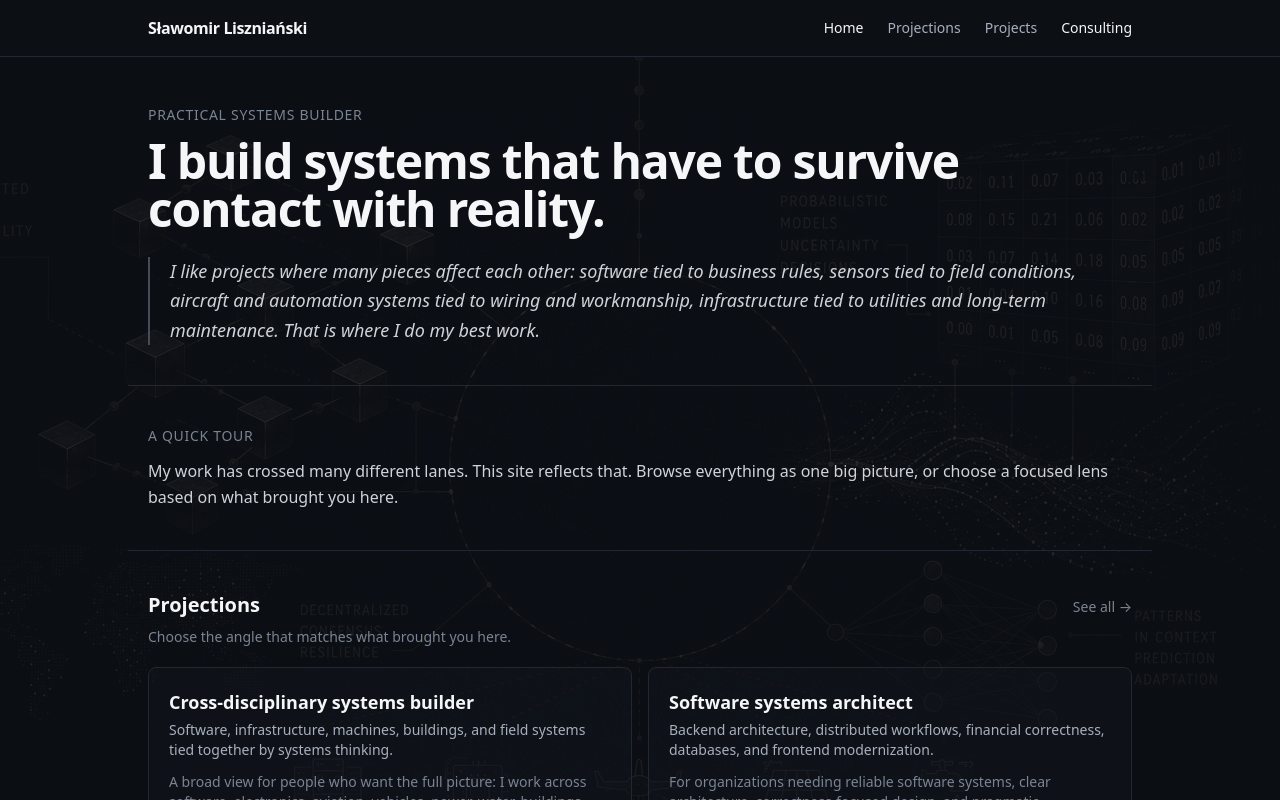
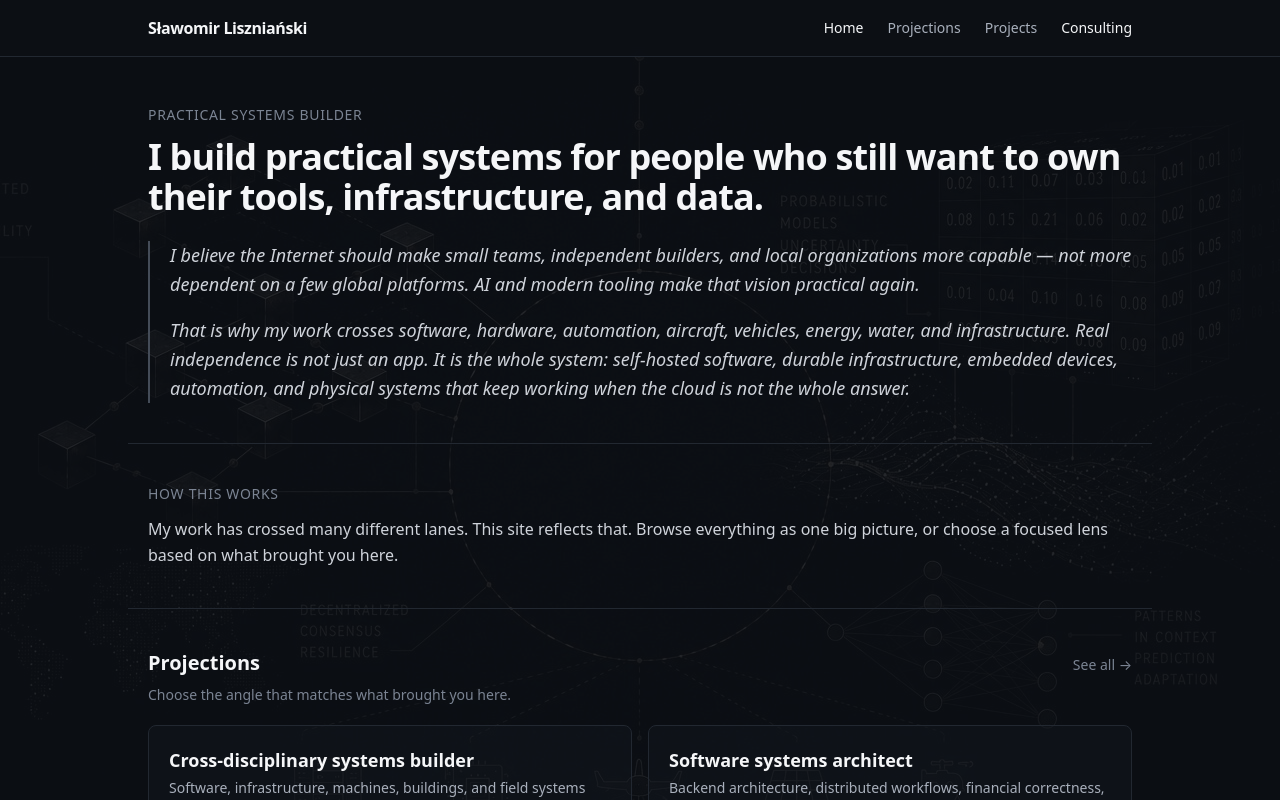
Before and after one commit to slisznia/slisznia.github.io, a Vue app: page / in a window 1280 px wide. Shown: the top 800 px of the page. Built offline with nearby package versions, Linux system fonts and the light colour scheme.

Commit message:
cleaned up the header and how the site works

```diff
--- a/data/portfolio.json
+++ b/data/portfolio.json
@@ -60,8 +60,11 @@
 			}
 		],
 		"hero": {
-			"title": "I build systems that have to survive contact with reality.",
-			"body": "I like projects where many pieces affect each other: software tied to business rules, sensors tied to field conditions, aircraft and automation systems tied to wiring and workmanship, infrastructure tied to utilities and long-term maintenance. That is where I do my best work.",
+			"title": "I build practical systems for people who still want to own their tools, infrastructure, and data.",
+			"body": [
+				"I believe the Internet should make small teams, independent builders, and local organizations more capable — not more dependent on a few global platforms. AI and modern tooling make that vision practical again.",
+				"That is why my work crosses software, hardware, automation, aircraft, vehicles, energy, water, and infrastructure. Real independence is not just an app. It is the whole system: self-hosted software, durable infrastructure, embedded devices, automation, and physical systems that keep working when the cloud is not the whole answer."
+			],
 			"tags": [
 				"Systems architecture",
 				"Financial correctness",
@@ -76,7 +79,7 @@
 		"copy": {
 			"home": {
 				"tour": {
-					"heading": "A quick tour",
+					"heading": "How this works",
 					"body": "My work has crossed many different lanes. This site reflects that. Browse everything as one big picture, or choose a focused lens based on what brought you here."
 				},
 				"projectionsSection": {
--- a/src/types/portfolio.ts
+++ b/src/types/portfolio.ts
@@ -75,7 +75,7 @@
 
 export interface Hero {
   title: string
-  body: string
+  body: string | string[]
   tags: string[]
 }
 
--- a/src/views/HomeView.vue
+++ b/src/views/HomeView.vue
@@ -7,6 +7,9 @@
 import CustomerLogos from '@/components/CustomerLogos.vue'
 
 const hero = portfolio.site.hero
+const heroParagraphs = computed(() =>
+  Array.isArray(hero.body) ? hero.body : [hero.body],
+)
 const copy = portfolio.site.copy.home
 const person = portfolio.person
 const projections = computed(() => sortedProjections(portfolio))
@@ -18,13 +21,13 @@
     <p class="text-sm uppercase tracking-wider text-ink-400">
       {{ person.headline }}
     </p>
-    <h1 class="mt-3 text-4xl md:text-5xl font-semibold tracking-tight text-ink-50">
+    <h1 class="mt-3 text-3xl md:text-4xl font-semibold tracking-tight text-ink-50">
       {{ hero.title }}
     </h1>
     <blockquote
-      class="mt-6 border-l-2 border-ink-600 pl-5 text-lg italic text-ink-200 leading-relaxed"
+      class="mt-6 border-l-2 border-ink-600 pl-5 text-lg italic text-ink-200 leading-relaxed space-y-4"
     >
-      {{ hero.body }}
+      <p v-for="(para, i) in heroParagraphs" :key="i">{{ para }}</p>
     </blockquote>
   </section>
 
```
